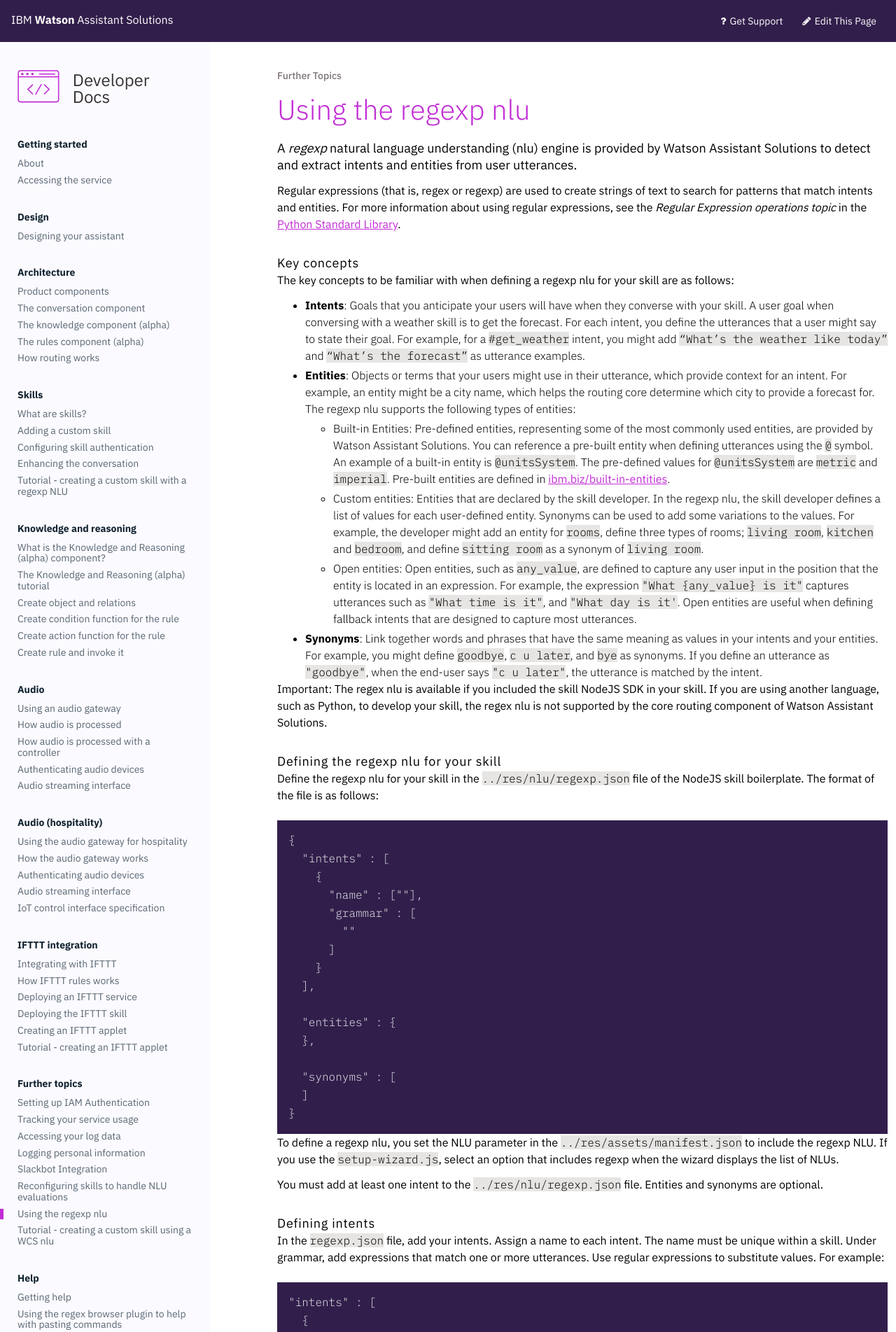
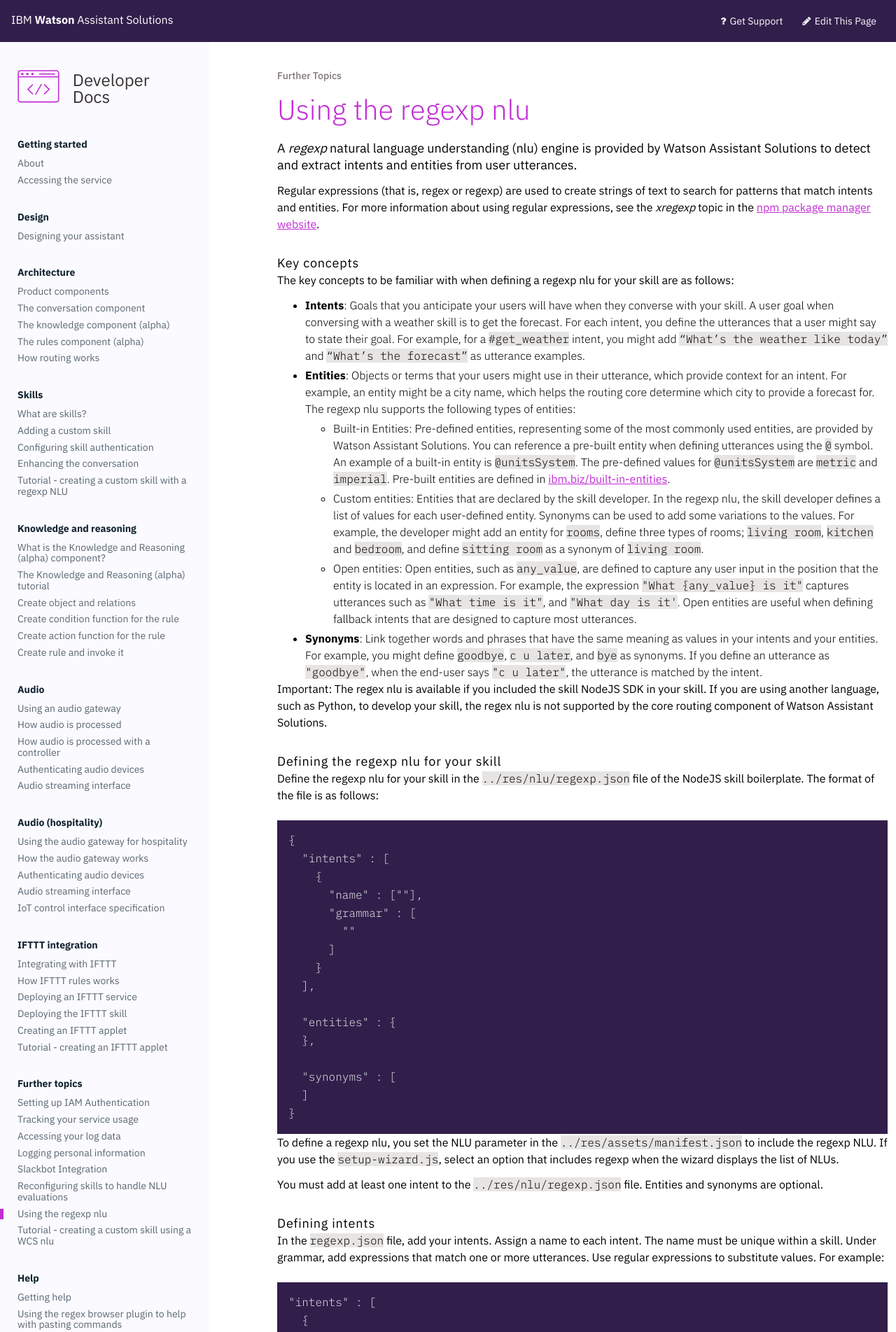
Before and after one commit to Watson-Personal-Assistant/developer, a Jekyll site: the page built from _content/further-topics/regexp_nlu.md, in a window 1280 px wide. Shown: the top 1903 px of the page at 70% size. Built offline with Jekyll 4.4.1, drawn with Linux system fonts in a browser that asks for light colours; some web fonts are replaced.

Commit message:
Update regexp_nlu.md
Change external reference

```diff
--- a/_content/further-topics/regexp_nlu.md
+++ b/_content/further-topics/regexp_nlu.md
@@ -4,7 +4,7 @@
 ---
 A _regexp_ natural language understanding (nlu) engine is provided by Watson Assistant Solutions to detect and extract intents and entities from user utterances.
 
-Regular expressions (that is, regex or regexp) are used to create strings of text to search for patterns that match intents and entities.  For more information about using regular expressions, see the _Regular Expression operations topic_ in the [Python Standard Library](https://docs.python.org/3/library/re.html#regular-expression-syntax/).
+Regular expressions (that is, regex or regexp) are used to create strings of text to search for patterns that match intents and entities.  For more information about using regular expressions, see the _xregexp_ topic in the [npm package manager website](https://www.npmjs.com/package/xregexp).
 
 #### Key concepts
 The key concepts to be familiar with when defining a regexp nlu for your skill are as follows:
```
